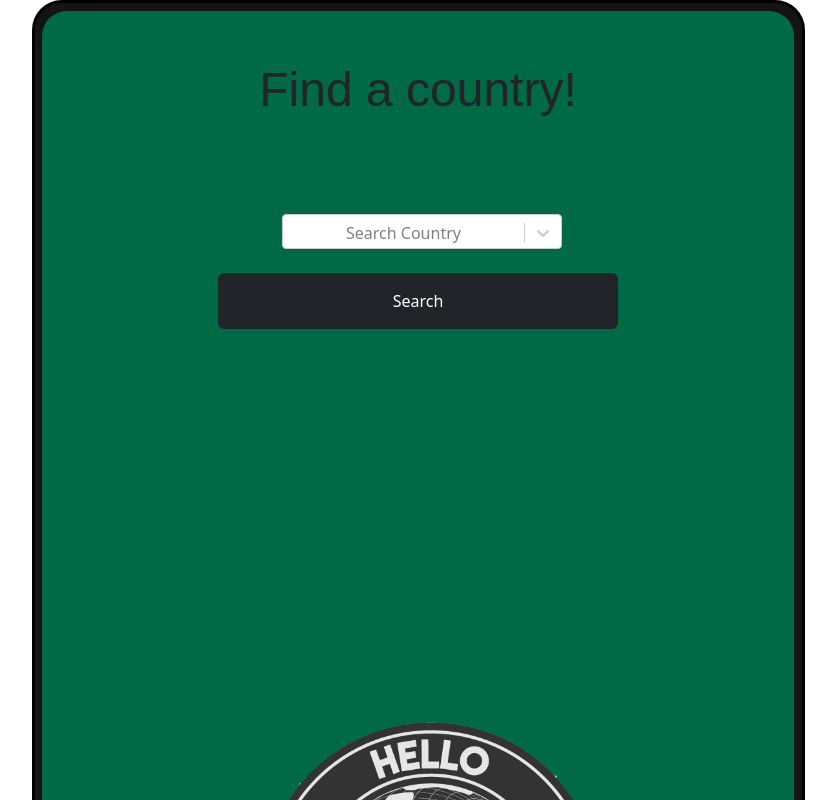
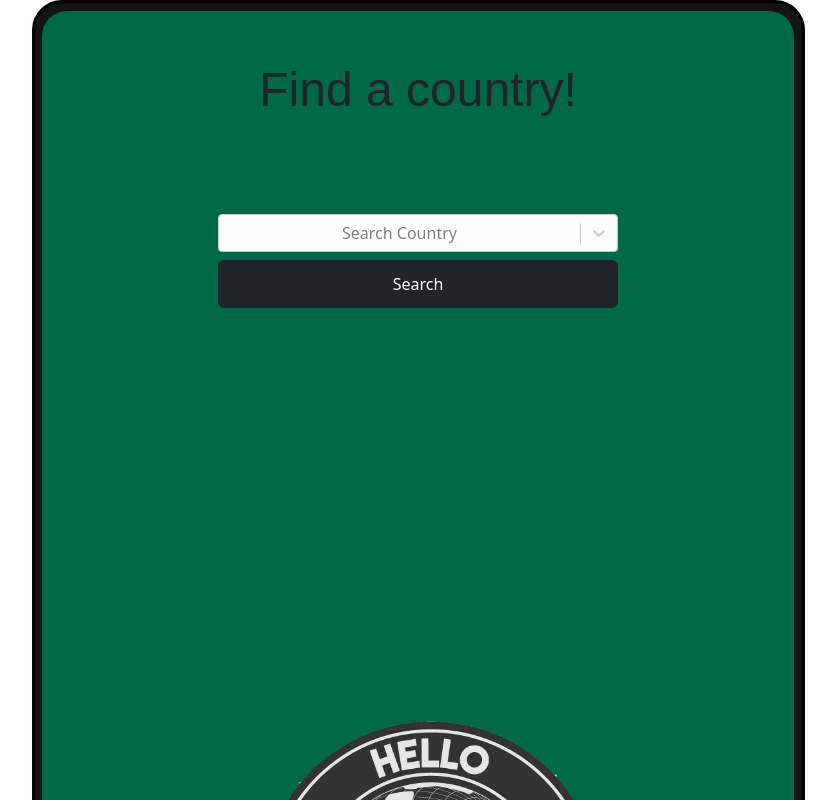
Before and after one commit to MatiasEnManila/countryFinder, a React (Vite) app: page / in a window 1280 px wide. Shown: the top 800 px of the page, without its empty margins (222-1058 px from the left). Built offline with nearby package versions, Linux system fonts and the light colour scheme; no server answers; a web font is replaced by a local one.

Commit message:
Debugging

```diff
--- a/src/App.css
+++ b/src/App.css
@@ -84,7 +84,7 @@ body {
 
 .search-button {
   width: 285px;
-  height: 40px;
+  height: 45px;
   margin-top: 5px;
 }
 
@@ -122,6 +122,7 @@ body {
 /* RESPONSIVE */
 
 @media (min-width: 800px) {
+
     .frontface-div {
        width: 47rem;
        height: 70rem;
@@ -134,20 +135,26 @@ body {
     }
 
     .select-input {
-      width: 10rem;
-      margin-left: 15rem;
+      width: 25rem;
+      margin-left: 11rem;
     }
 
     .search-button {
-      height: 3.5rem;
+      height: 3rem;
       width: 25rem;
-      margin-top: 1.5rem;
+      margin-top: 0.5rem;
     }
 
     .world-picture {
       width: 50rem;
       margin-left: -1rem;
     }
+
+
+  .world-picture {
+    margin-top: 20px;
+  }
+
 }
 
 
@@ -170,6 +177,10 @@ body {
   .select-input {
     margin-left: 41px;
   }
+
+  .world-picture {
+    margin-top: 55px;
+  }
 }
 
 
@@ -181,6 +192,16 @@ body {
 
    .select-input {
     margin-left: 25px;
+  }
+
+
+  .search-button {
+    height: 42px;
+    margin-top: 10px;
+  }
+
+  .world-picture {
+    margin-top: 55px;
   }
 
 }
--- a/src/App.tsx
+++ b/src/App.tsx
@@ -56,6 +56,12 @@ function App() {
   }
 
 
+
+  const mediaQueryString800px = 'min-width: 800px';
+  const mq800px = window.matchMedia(mediaQueryString800px);
+
+  const mediaQuery = () => {
+    if (mq800px.matches) {
       const customStyles = {
         control: (base, state) => ({
           ...base,
@@ -65,6 +71,17 @@ function App() {
           flex: 1
         })
       }
+    } else {
+      const customMq800 = {
+        control: (base, state) => ({
+          ...base,
+          width: '25rem',
+          // minHeight: '20rem'
+        })
+      }
+    }
+  }
+
 
 
   if (frontFace) {
@@ -78,7 +95,7 @@ function App() {
                   options={ allCountriesNames }
                   onChange={ handleSuggestion }
                   placeholder='Search Country'
-                  styles={ customStyles }
+                  styles={ mediaQuery }
                 />
               </div>
             <button type="button" className='btn btn-dark search-button' onClick={ getDisplayCountry }>Search</button>
```
Lines whose indentation alone changed are shown as unchanged.
